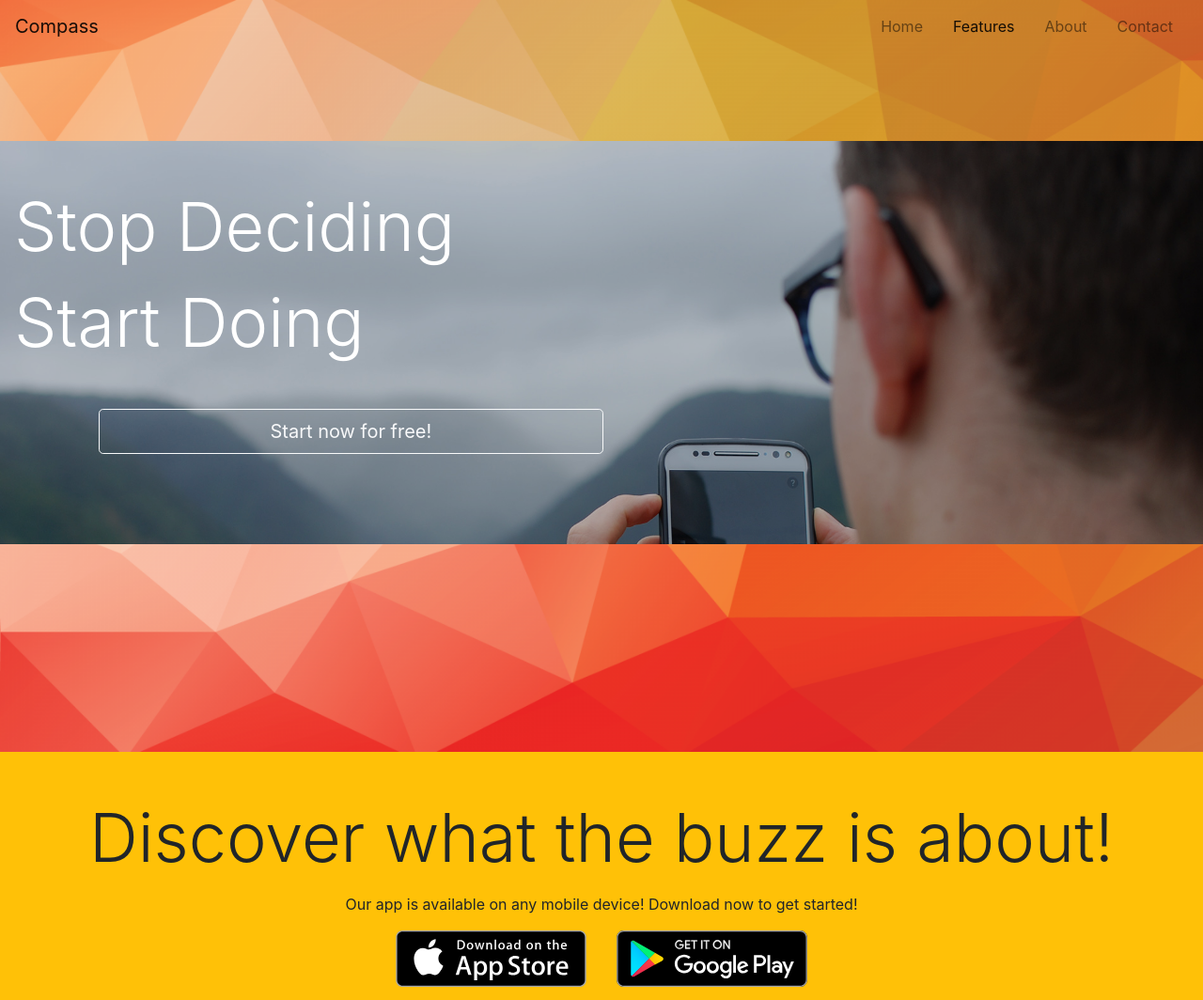
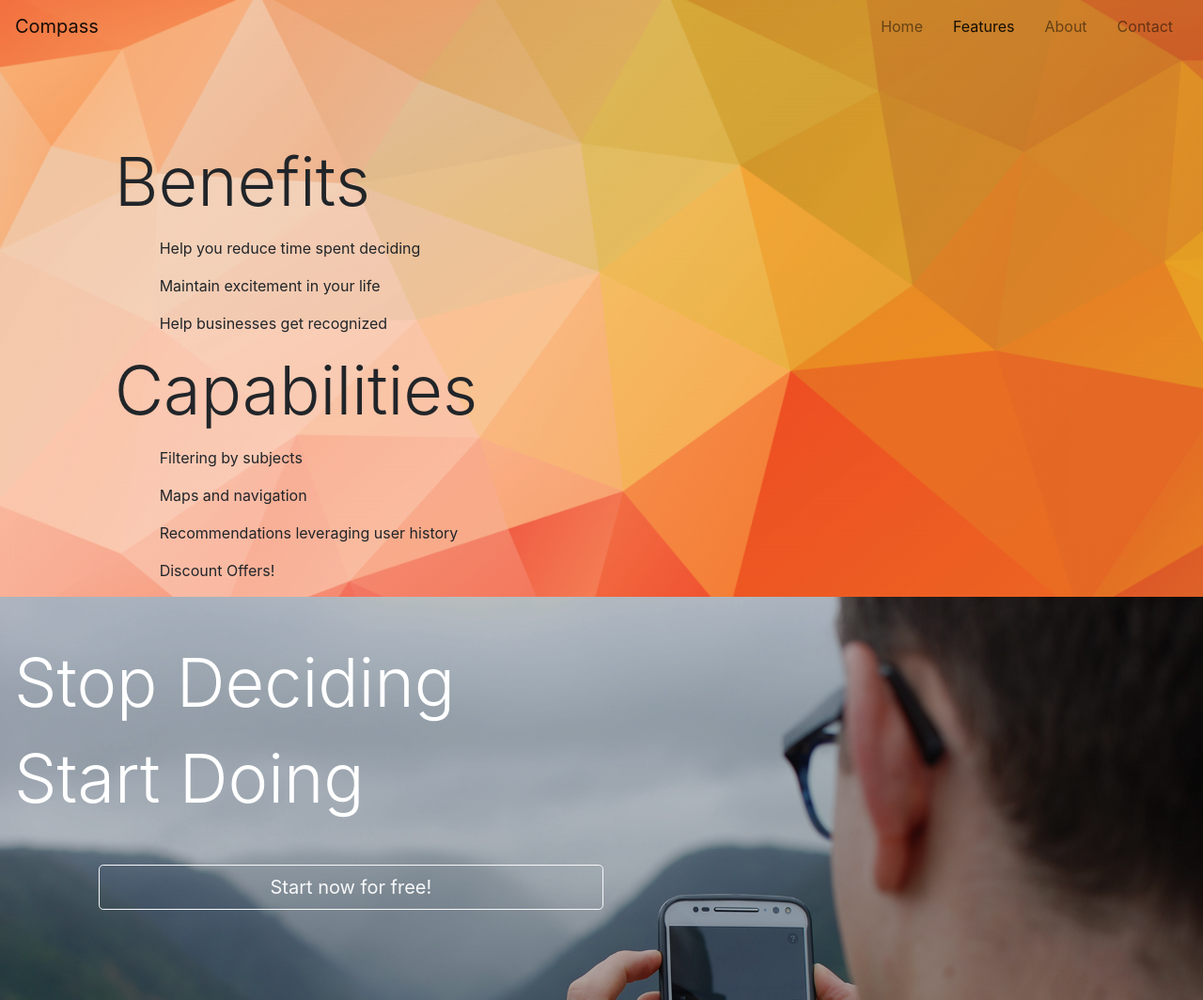
Before and after one commit to burninggun/compass, a website: page client/features.html in a window 1280 px wide. Shown: the top 1064 px of the page at 94% size. Drawn offline with nearby package versions, Linux system fonts and the light colour scheme.

Commit message:
featuers update

```diff
--- a/client/features.html
+++ b/client/features.html
@@ -39,6 +39,36 @@
 
 
     <div class="full-pg pt-150">
+        <div class="container-fluid">
+
+            <div class="row">
+                <div class="col-md-5 offset-md-1">
+                        <p class="display-3">Benefits</p>
+
+                        <div class="ml-5" >
+                                <p>Help you reduce time spent deciding</p>
+                                <p>Maintain excitement in your life </p>
+                                <p>Help businesses get recognized </p>
+                        </div>
+
+                </div>
+            </div>
+            <div class="row">
+                <div class="col-md-5 offset-md-1">
+                        <p class="display-3">Capabilities</p>
+
+                        <div class="ml-5" >
+                                <p>Filtering by subjects</p>
+                                <p>Maps and navigation</p>
+                                <p>Recommendations leveraging user history</p>
+                                <p>Discount Offers!</p>
+                        </div>
+
+                </div>
+            </div>
+        </div>
+
+
         <div class="features-sec" >
             <div class="overlay"></div>
             <div class="container-fluid py-5">
```
